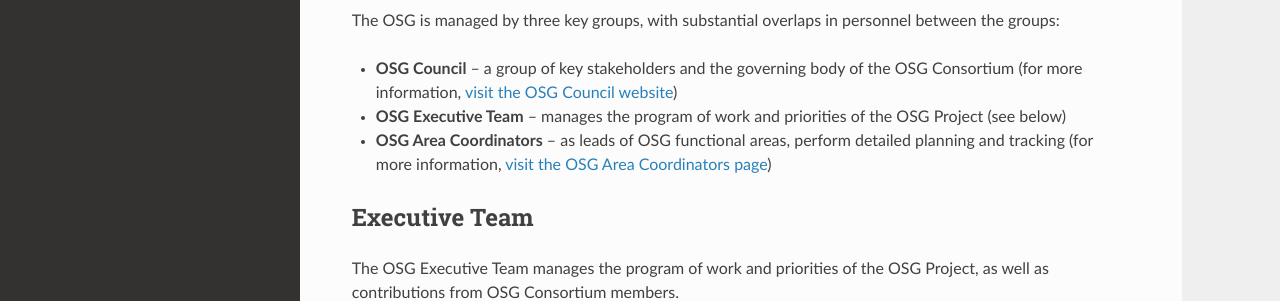
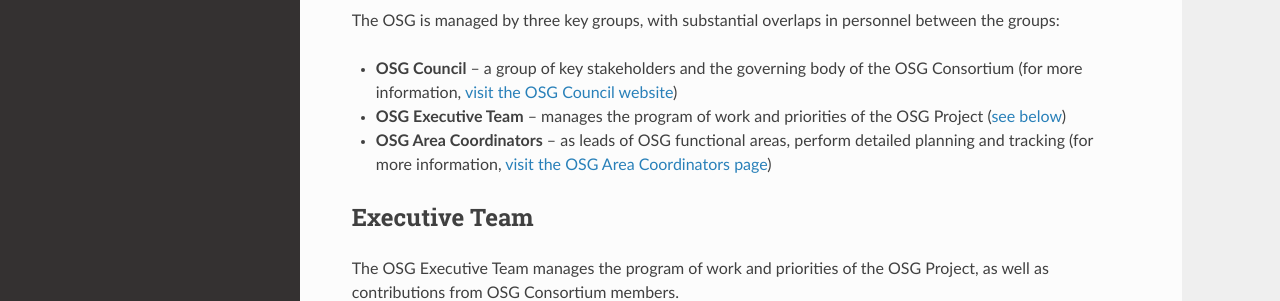
Before and after one commit to ppaschos/management-1, an MkDocs documentation site: the page built from docs/index.md, in a window 1280 px wide and 900 px high. Shown: the part 351-652 px from the top of the window. Built offline with MkDocs 1.6.1, drawn with Linux system fonts in a browser that asks for light colours; nearby versions of some CDN libraries; old or Windows-style settings are respelled for this version of MkDocs; part of the change alters nothing that is shown.

Commit message:
Fix internal links

```diff
--- a/docs/index.md
+++ b/docs/index.md
@@ -14,9 +14,9 @@ The OSG is managed by three key groups, with substantial overlaps in personnel b
 
 * **OSG Council** &ndash; a group of key stakeholders and the governing body of the OSG Consortium (for more information, [visit the OSG Council website](https://opensciencegrid.github.io/council/))
 
-* **OSG Executive Team** &ndash; manages the program of work and priorities of the OSG Project (see below)
+* **OSG Executive Team** &ndash; manages the program of work and priorities of the OSG Project ([see below](#executive-team))
 
-* **OSG Area Coordinators** &ndash; as leads of OSG functional areas, perform detailed planning and tracking (for more information, [visit the OSG Area Coordinators page](/management/area-coordinators/))
+* **OSG Area Coordinators** &ndash; as leads of OSG functional areas, perform detailed planning and tracking (for more information, [visit the OSG Area Coordinators page](area-coordinators))
 
 
 ## Executive Team
```
